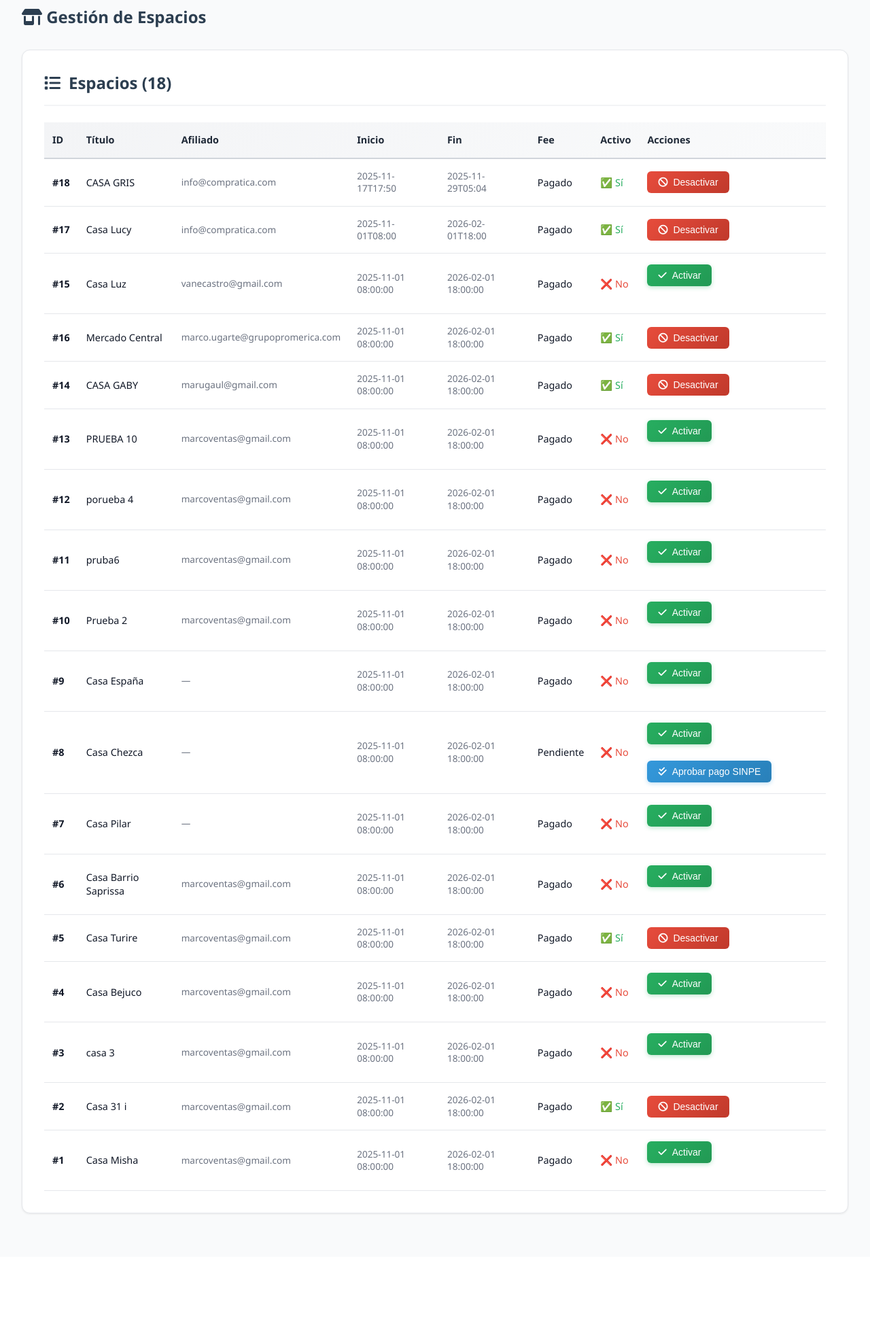
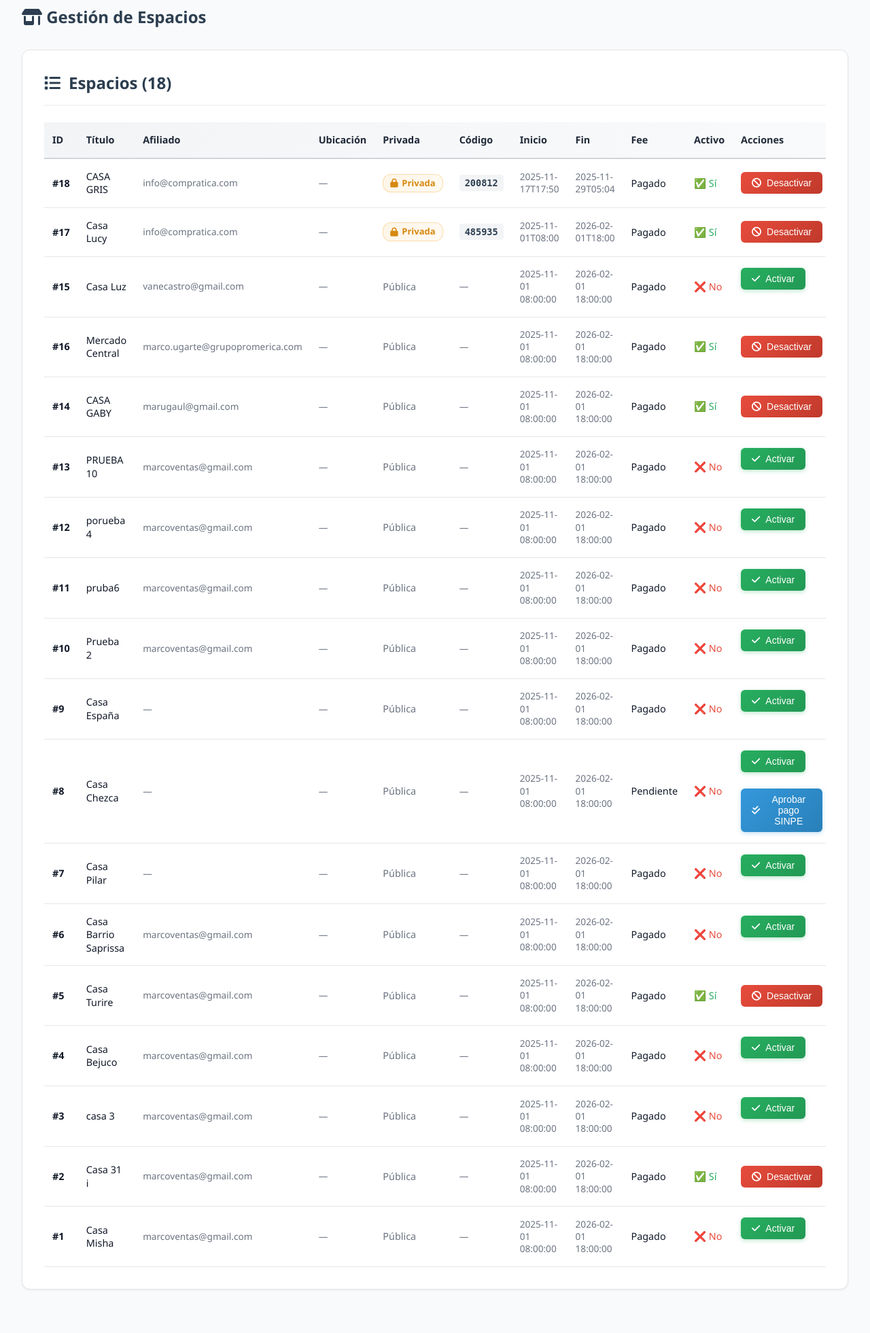
Before and after one commit to marugaul/COMPRATICA.COM, a PHP site: page /admin/sales_admin.php in a window 1280 px wide. Shown: the part 166-2127 px from the top of the page at 68% size. Before the commit the page ends 1953 px from the top, so only its background shows below. Run offline with PHP 8.4, Linux system fonts and the light colour scheme; data comes from the database, SQL or seed files in the repository; some libraries are stand-ins or nearby versions.

Commit message:
Add: Columnas de privacidad y ubicación en admin espacios
Mejoras en admin/sales_admin.php:
- Columna "Ubicación" con icono de mapa rojo
- Columna "Privada" con badge estilizado (🔒 Privada)
- Columna "Código" mostrando access_code en formato monospace
- Badge naranja warning para ventas privadas
- Icon de ubicación solo cuando hay dato
- Código solo visible si es privada y tiene código

Admin puede ver rápidamente:
- Si la venta requiere código de acceso
- El código exacto para entrar
- La ubicación del espacio físico

UX mejorado para gestión de espacios privados

```diff
--- a/admin/sales_admin.php
+++ b/admin/sales_admin.php
@@ -275,6 +275,9 @@ if (!function_exists('h')) {
             <th>ID</th>
             <th>Título</th>
             <th>Afiliado</th>
+            <th>Ubicación</th>
+            <th>Privada</th>
+            <th>Código</th>
             <th>Inicio</th>
             <th>Fin</th>
             <th>Fee</th>
@@ -288,6 +291,30 @@ if (!function_exists('h')) {
             <td><strong>#<?= (int)$r['id'] ?></strong></td>
             <td><?= h($r['title'] ?? '—') ?></td>
             <td class="small"><?= h($r['aff_email'] ?: '—') ?></td>
+            <td class="small">
+              <?php if (!empty($r['location'])): ?>
+                <i class="fas fa-map-marker-alt" style="color: var(--danger);"></i>
+                <?= h($r['location']) ?>
+              <?php else: ?>
+                <span style="color: var(--gray-600);">—</span>
+              <?php endif; ?>
+            </td>
+            <td>
+              <?php if (!empty($r['is_private'])): ?>
+                <span style="background: linear-gradient(135deg, rgba(243, 156, 18, 0.1), rgba(243, 156, 18, 0.05)); border: 1px solid rgba(243, 156, 18, 0.3); color: #d68910; padding: 0.25rem 0.625rem; border-radius: 12px; font-size: 0.8125rem; font-weight: 600; display: inline-flex; align-items: center; gap: 0.35rem;">
+                  <i class="fas fa-lock"></i> Privada
+                </span>
+              <?php else: ?>
+                <span style="color: var(--gray-600);">Pública</span>
+              <?php endif; ?>
+            </td>
+            <td class="small">
+              <?php if (!empty($r['is_private']) && !empty($r['access_code'])): ?>
+                <code style="background: var(--gray-100); padding: 0.25rem 0.5rem; border-radius: 4px; font-family: monospace; font-weight: 700; color: var(--primary);"><?= h($r['access_code']) ?></code>
+              <?php else: ?>
+                <span style="color: var(--gray-600);">—</span>
+              <?php endif; ?>
+            </td>
             <td class="small"><?= h($r['start_at'] ?: '—') ?></td>
             <td class="small"><?= h($r['end_at'] ?: '—') ?></td>
             <td><?= h($r['fee_status'] ?: '—') ?></td>
```
